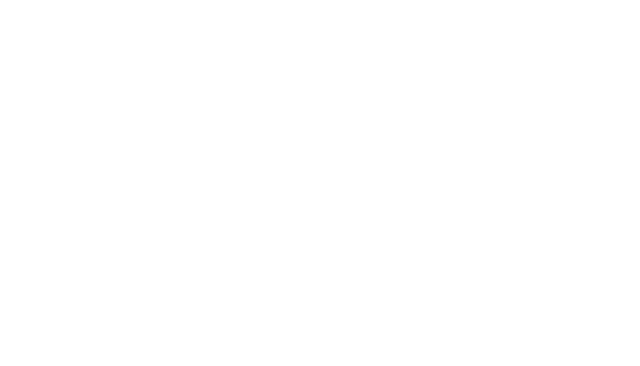
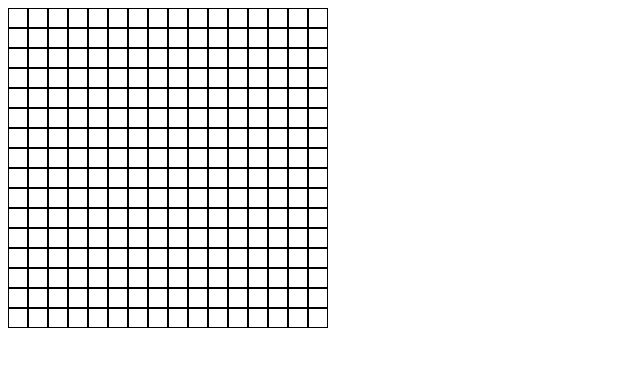
Before and after one commit to Deivid7x/Etch-a-Sketch, a plain HTML site: page index.html in a window 1280 px wide. Shown: the whole page, without its empty margins (0-640 px from the left). Drawn offline with Linux system fonts and the light colour scheme.

Commit message:
grid criado

```diff
--- a/index.html
+++ b/index.html
@@ -5,6 +5,7 @@
     <meta name="viewport" content="width=device-width, initial-scale=1.0">
     <title>Document</title>
     <script src="javascript.js" defer></script>
+    <link rel="stylesheet" href="style.css">
 </head>
 <body>
     <div class="container">
--- a/javascript.js
+++ b/javascript.js
@@ -0,0 +1,9 @@
+const container = document.querySelector('.container');
+
+for (let index = 0; index < 256; index++) {
+    let square = document.createElement('div');
+
+    square.className = 'square';
+    container.appendChild(square);
+
+}
--- /dev/null
+++ b/style.css
@@ -0,0 +1,16 @@
+.container {
+    display: flex;
+    flex-wrap: wrap;
+    width: 320px;
+}
+
+.square {
+    width: 20px;
+    height: 20px;
+    border: 1px solid #000;
+    box-sizing: border-box;
+}
+
+.square:hover {
+    background-color: mediumslateblue;
+}
```
